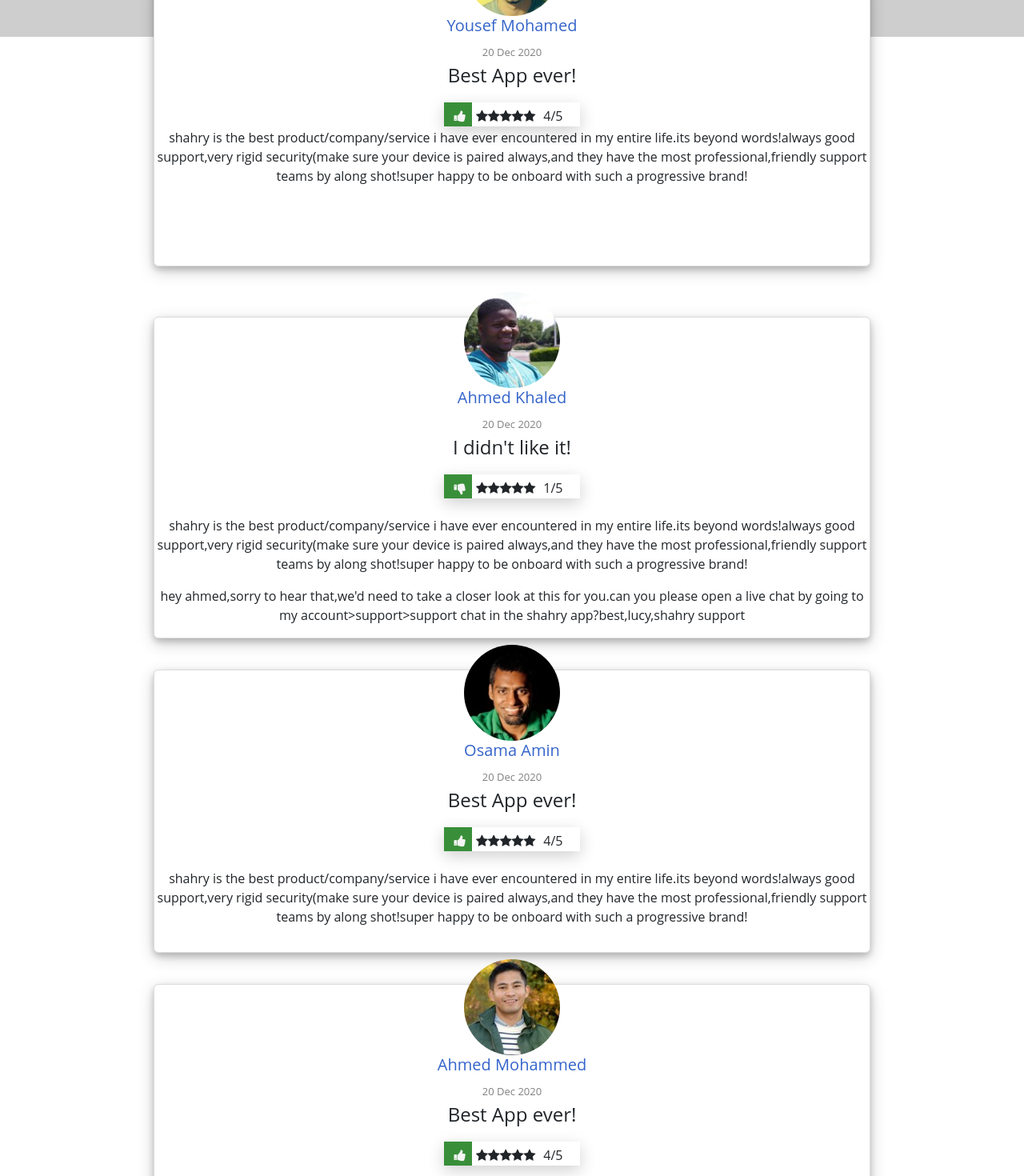
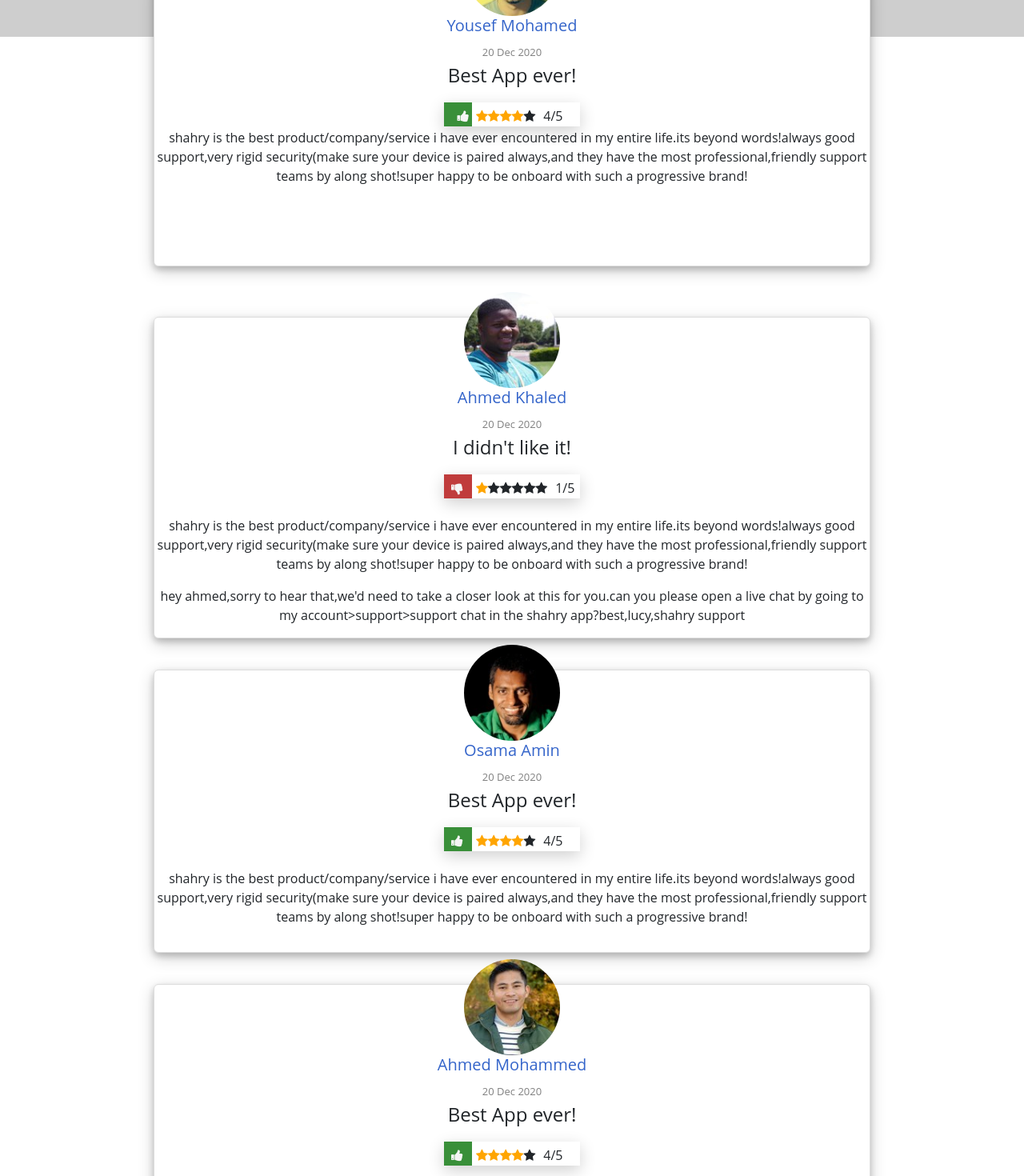
Before and after one commit to Randa-Saad/Frontend-Home-Design, an Angular app: page / in a window 1280 px wide. Shown: the part 500-1970 px from the top of the page at 80% size. Built offline with nearby package versions, Linux system fonts and the light colour scheme; grey boxes are pictures that could not be loaded.

Commit message:
complete rating

```diff
--- a/src/app/app.component.css
+++ b/src/app/app.component.css
@@ -32,6 +32,12 @@ h5 {
     padding: 5px;
 }
 
+.badbox {
+    background-color: rgb(192, 60, 60);
+    width: 35px;
+    padding: 5px;
+}
+
 .ratebox {
     padding: 5px;
 }
@@ -39,16 +45,23 @@ h5 {
 .fa-thumbs-up {
     color: whitesmoke;
     width: 10px;
+    padding: 4px;
 }
 
 .fa-thumbs-down {
     color: whitesmoke;
     width: 10px;
+    padding: 4px;
 }
 
 .fa-star:hover {
     color: orange;
 }
+
+
+/* .fa-star {
+    color: orange;
+} */
 
 .checked {
     color: orange;
--- a/src/app/app.component.html
+++ b/src/app/app.component.html
@@ -50,10 +50,10 @@
                         <i class="fa fa-thumbs-up"></i>
                     </div>
                     <div class="ratebox">
-                        <span class="fa fa-star " value="1" (click)="givestar(4);"></span>
-                        <span class="fa fa-star " value="2" (click)="givestar(4);"></span>
-                        <span class="fa fa-star " value="3" (click)="givestar(4);"></span>
-                        <span class="fa fa-star" value="4" (click)="givestar(4);"></span>
+                        <span class="fa fa-star checked " value="1" (click)="givestar(4);"></span>
+                        <span class="fa fa-star checked" value="2" (click)="givestar(4);"></span>
+                        <span class="fa fa-star checked" value="3" (click)="givestar(4);"></span>
+                        <span class="fa fa-star checked" value="4" (click)="givestar(4);"></span>
                         <span class="fa fa-star" value="5" (click)="givestar(4);"></span>
 
                     </div>
@@ -89,29 +89,40 @@
 
             <div>
                 <div class="flex-container fit-content" id="rating">
-                    <div class="likebox">
+                    <div class="likebox" style="display:inline-flex;" *ngIf="liked && reaction(user.reviewnum)">
                         <!-- <i class="{{likecontent}}"></i> -->
-                        <i *ngIf="liked && reaction(user.reviewnum)" class="fa fa-thumbs-up"></i>
-                        <i *ngIf="liked && !reaction(user.reviewnum)" class="fa fa-thumbs-down"></i>
+                        <i class="fa fa-thumbs-up"></i>
                     </div>
-                    <div class="ratebox">
-                        <span class="fa fa-star " value="1" (click)="givestar(user.reviewnum);"></span>
-                        <span class="fa fa-star " value="2" (click)="givestar(user.reviewnum);"></span>
-                        <span class="fa fa-star " value="3" (click)="givestar(user.reviewnum);"></span>
-                        <span class="fa fa-star" value="4" (click)="givestar(user.reviewnum);"></span>
-                        <span class="fa fa-star" value="5" (click)="givestar(user.reviewnum);"></span>
+                    <div class="badbox" style="display:inline-flex;" *ngIf=" liked && !reaction(user.reviewnum)">
+                        <i class="fa fa-thumbs-down "></i>
+                    </div>
+                    <div class="ratebox ">
+
+                        <span class="fa fa-star checked" value="1 " *ngIf="user.reviewnum>=4" (click)="givestar(user.reviewnum); "></span>
+                        <span class="fa fa-star checked" value="1 " *ngIf="user.reviewnum>=4" (click)="givestar(user.reviewnum); "></span>
+                        <span class="fa fa-star checked" value="1 " *ngIf="user.reviewnum>=4" (click)="givestar(user.reviewnum); "></span>
+                        <span class="fa fa-star checked" value="1 " *ngIf="user.reviewnum>=4" (click)="givestar(user.reviewnum); "></span>
+
+                        <span class="fa fa-star checked " value="1 " (click)="givestar(user.reviewnum);" *ngIf="user.reviewnum<4"></span>
+                        <span class="fa fa-star " value="2 " (click)="givestar(user.reviewnum); " *ngIf="user.reviewnum<4"></span>
+                        <span class="fa fa-star " value="3 " (click)="givestar(user.reviewnum); " *ngIf="user.reviewnum<4"></span>
+                        <span class="fa fa-star " value="4 " (click)="givestar(user.reviewnum); " *ngIf="user.reviewnum<4"></span>
+                        <span class="fa fa-star " value="5 " (click)="givestar(user.reviewnum); " *ngIf="user.reviewnum<4"></span>
+                        <span class="fa fa-star " value="1 " (click)="givestar(user.reviewnum); "></span>
 
                     </div>
-                    <p style="display:inline-flex; padding:5px;">{{ user.reviewnum }}/5</p>
+                    <p style="display:inline-flex; padding:5px; ">{{ user.reviewnum }}/5</p>
+                </div>
 
-                </div>
+
             </div>
+        </div>
 
-        </div>
+
 
         <p>{{ user.commenttext }}</p>
         <p>{{ user.replytext }}</p>
-        <!-- <a href="#!">loremIpsum.com</a> -->
     </div>
+    <!-- <a href="#! ">loremIpsum.com</a> -->
 
 </body>
--- a/src/app/app.component.ts
+++ b/src/app/app.component.ts
@@ -20,12 +20,14 @@ export class AppComponent {
  //likecontent:string ='fa fa-thumbs-up';
   users: user[] = usersdata;
   liked=true;
+
   reaction(ratenumber:number):boolean
   {
    if(ratenumber<4)
      {
         let  liked=false;
         //console.log("liked become false");
+
         return false;
      }
 
```
